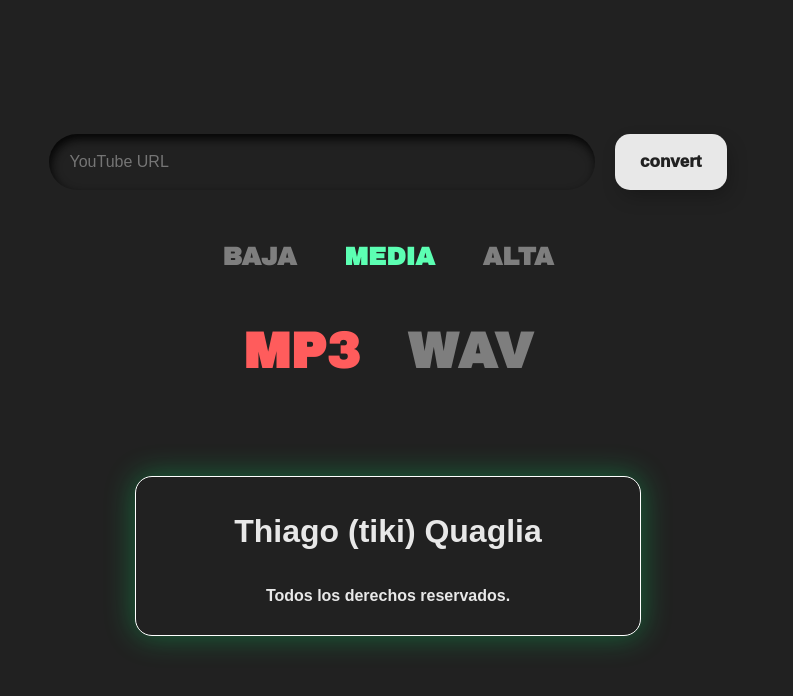
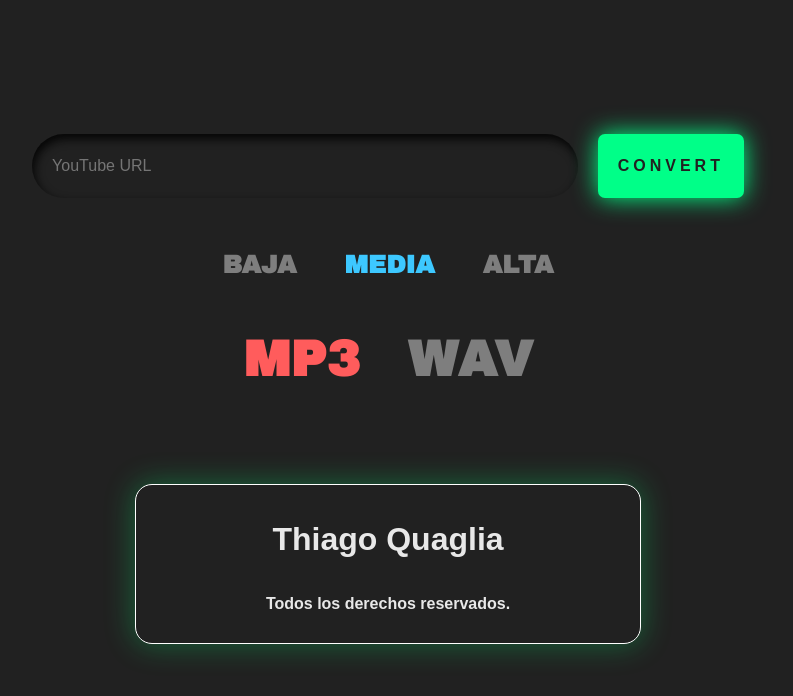
Before and after one commit to thiagoqua/ytConverter, an Angular app in the folder frontend/: page / in a window 1280 px wide. Shown: the top 696 px of the page, without its empty margins (252-1045 px from the left). Built offline with nearby package versions, Linux system fonts and the light colour scheme; a web font is replaced by a local one.

Commit message:
Style changes.

```diff
--- a/frontend/src/app/home/home.component.css
+++ b/frontend/src/app/home/home.component.css
@@ -12,7 +12,7 @@ main {
   display: flex;
   flex-direction: row;
   gap: 20px;
-  height: 7%;
+  height: 8%;
   margin-top: 10%;
 }
 
@@ -25,134 +25,105 @@ main {
   font-size: 16px;
   border-radius: 9999px;
   box-shadow: inset 2px 5px 10px rgb(5, 5, 5);
-  color: #fff;
+  color: #ffffff8a;
 }
 
-button {
+.convert_button {
+  padding: 10px 20px;
+  border: none;
+  font-size: 1rem;
+  color: #212121;
   cursor:pointer;
-  padding: 15px 25px;
-  border: unset;
-  border-radius: 15px;
-  color: #212121;
-  z-index: 1;
-  background: #e8e8e8;
-  position: relative;
-  font-weight: 1000;
-  font-size: 17px;
-  -webkit-box-shadow: 4px 8px 19px -3px rgba(0,0,0,0.27);
-  box-shadow: 4px 8px 19px -3px rgba(0,0,0,0.27);
-  transition: all 250ms;
-  overflow: hidden;
- }
+  border-radius: 7px;
+  letter-spacing: 4px;
+  font-weight: 700;
+  text-transform: uppercase;
+  transition: 0.5s;
+  transition-property: box-shadow;
+}
 
- button::before {
-  content: "";
-  position: absolute;
-  top: 0;
-  left: 0;
-  height: 100%;
-  width: 0;
-  border-radius: 15px;
-  background-color: #212121;
-  z-index: -1;
-  -webkit-box-shadow: 4px 8px 19px -3px rgba(0,0,0,0.27);
-  box-shadow: 4px 8px 19px -3px rgba(0,0,0,0.27);
-  transition: all 250ms
- }
+.convert_button {
+  background: rgb(0, 255, 136);
+  box-shadow: 0 0 25px rgb(0, 255, 136);
+}
 
- button:hover {
-  color: #e8e8e8;
- }
-
- button:hover::before {
-  width: 100%;
- }
+.convert_button:hover {
+  box-shadow: 0 0 5px rgb(0, 255, 136), 0 0 25px rgb(0, 255, 136),
+    0 0 50px rgb(0, 255, 136), 0 0 100px rgb(0, 255, 136);
+}
 
 .loader {
-  width: 48px;
-  height: 48px;
-  border: 2px solid #fff;
-  border-radius: 50%;
-  display: inline-block;
-  position: relative;
-  box-sizing: border-box;
-  animation: rotation 1s linear infinite;
+  background-image: linear-gradient(rgb(0, 255, 136) 35%,rgb(61, 200, 255));
+  width: 60px;
+  height: 60px;
+  animation: rotation 1.4s linear infinite;
+  text-align: center;
+  border-radius: 50px;
+  filter: blur(1px);
+  box-shadow: 0px -5px 20px 0px rgb(0, 255, 136), 0px 5px 20px 0px rgb(61, 200, 255);
 }
 
-.loader::after,
-.loader::before {
-  content: "";
-  box-sizing: border-box;
-  position: absolute;
-  left: 0;
-  top: 0;
-  background: #ff3d00;
-  width: 6px;
-  height: 6px;
-  transform: translate(150%, 150%);
-  border-radius: 50%;
-}
-.loader::before {
-  left: auto;
-  top: auto;
-  right: 0;
-  bottom: 0;
-  transform: translate(-150%, -150%);
+.loader1 {
+  background-color: rgb(36, 36, 36);
+  width: 100px;
+  height: 100px;
+  border-radius: 50px;
+  filter: blur(10px);
 }
 
-.params{
-  margin-top:2rem;
+.params {
+  margin-top: 2rem;
 }
 
-.selector{
-  display:flex;
+.selector {
+  display: flex;
   flex-direction: row;
   justify-content: center;
-  gap:3rem;
+  gap: 3rem;
 }
 
-.format{
-  font-family: 'Archivo Black', sans-serif;
-  font-size:50px;
+.format {
+  font-family: "Archivo Black", sans-serif;
+  font-size: 50px;
   cursor: pointer;
 }
 
-.format-active{
-  color:rgb(255, 92, 92);
+.format-active {
+  color: rgb(255, 92, 92);
 }
 
-.format-deactive{
-  color:rgb(126, 126, 126);
+.format-deactive {
+  color: rgb(126, 126, 126);
 }
 
-.quality{
-  font-family: 'Archivo Black', sans-serif;
-  font-size:25px;
+.quality {
+  font-family: "Archivo Black", sans-serif;
+  font-size: 25px;
   cursor: pointer;
 }
 
-.quality-active{
-  color:rgb(92, 255, 179);
+.quality-active {
+  color: rgb(61, 200, 255);
 }
 
-.quality-deactive{
-  color:rgb(126, 126, 126);
+.quality-deactive {
+  color: rgb(126, 126, 126);
 }
 
-.quality-unavailable{
-  cursor:default;
-  color:#3b3b3b;
+.quality-unavailable {
+  cursor: default;
+  color: #3b3b3b;
 }
 
-.messages{
-  width:100%;
+.messages {
+  width: 100%;
   text-align: center;
 }
 
 .error-msg {
-  font-family: 'Archivo Black', sans-serif;
+  font-family: "Archivo Black", sans-serif;
   background: linear-gradient(-45deg, #ee7752, #e73c7e, #23a6d5, #23d5ab);
-  font-size:100px;
+  font-size: 100px;
   -webkit-background-clip: text;
   background-clip: text;
   -webkit-text-fill-color: transparent;
@@ -163,8 +134,8 @@ button {
 /* card */
 .card {
   box-sizing: border-box;
-  margin-top:5%;
-  width:40%;
+  margin-top: 5%;
+  width: 40%;
   height: 20%;
   background: #212121;
   border: 1px solid white;
@@ -181,7 +152,7 @@ button {
   user-select: none;
   font-weight: bolder;
   color: black;
-  box-shadow: 0px 0px 30px 1px rgba(0, 255, 117, 0.30);
+  box-shadow: 0px 0px 30px 1px rgba(0, 255, 117, 0.3);
 }
 
 .card:hover {
@@ -193,22 +164,23 @@ button {
   transform: scale(0.95) rotateZ(1.7deg);
 }
 
-.card h1,.card p{
-  font-family: 'Mooli', sans-serif;
+.card h1,
+.card p {
+  font-family: "Mooli", sans-serif;
   font-weight: 800;
-  color:#e8e8e8;
+  color: #e8e8e8;
 }
 
-@media(max-width:740px){
-  .url-input{
+@media (max-width: 740px) {
+  .url-input {
     flex-direction: column;
     align-items: center;
     height: 50vh;
-    gap:40px;
+    gap: 40px;
   }
 
-  .url-input button{
-    width:30%;
+  .url-input button {
+    width: 30%;
     height: 20%;
   }
 
@@ -216,48 +188,47 @@ button {
     width: 70%;
   }
 
-  .error-msg{
+  .error-msg {
     font-size: 10vw;
   }
 
-  .card{
+  .card {
     width: 60%;
   }
 }
 
-@media(max-width:550px){
-  .card{
+@media (max-width: 550px) {
+  .card {
     width: 90%;
   }
 }
 
-@media(max-width:440px){
-  .url-input button{
-    height: 60px;
-    width: 110px;
+@media (max-width: 440px) {
+  .url-input button {
+    height: 50px;
+    width: 140px;
+    font-size: 100%;
   }
 
   .url-input input {
     width: 270px;
   }
 
-  .selector{
+  .selector {
     flex-direction: column;
     justify-content: center;
     align-items: center;
-    gap:0;
+    gap: 0;
   }
 
-  .card h1,.card p{
+  .card h1,
+  .card p {
     font-size: 5vw;
   }
 }
 
 @keyframes rotation {
-  0% {
-    transform: rotate(0deg);
-  }
-  100% {
+  to {
     transform: rotate(360deg);
   }
 }
--- a/frontend/src/app/home/home.component.html
+++ b/frontend/src/app/home/home.component.html
@@ -1,10 +1,12 @@
 <main>
   <div class="url-input">
     <input type="url" [formControl]="url" placeholder="YouTube URL" />
-    <button *ngIf="!isLoading()" (click)="convert()" class="comic-button">
+    <button *ngIf="!isLoading()" (click)="convert()" class="convert_button">
       convert
     </button>
-    <span *ngIf="isLoading()" class="loader"></span>
+    <span *ngIf="isLoading()" class="loader">
+      <span class="loader1"></span>
+    </span>
   </div>
   <div class="params">
     <div class="selector">
@@ -39,7 +41,7 @@
     <h1 class="error-msg" *ngIf="error()">{{ error() }}</h1>
   </div>
   <div class="card" (click)="goToPortfolio()">
-    <h1>Thiago (tiki) Quaglia</h1>
+    <h1>Thiago Quaglia</h1>
     <p>Todos los derechos reservados.</p>
   </div>
 </main>
```
